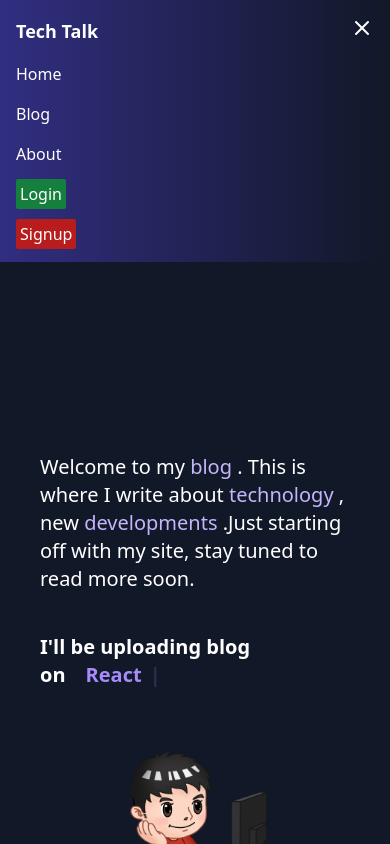
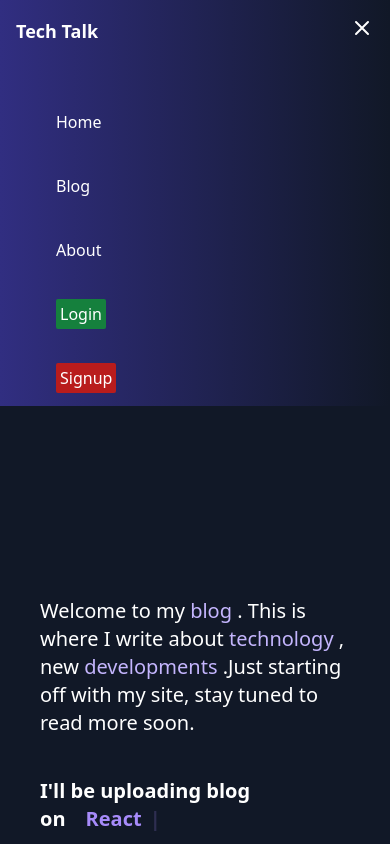
Before and after one commit to Rakesh-99/TechTalk-frontend, a React (Create React App) app: page / in a window 390 px wide. Both pictures are taken after a click on the button 362 px from the left and 28 px from the top of the page. Shown: the top 844 px of the page. Built offline with nearby package versions, Linux system fonts and the light colour scheme.

Commit message:
Ui enhancement

```diff
--- a/src/Components/NavBar/NavBar.jsx
+++ b/src/Components/NavBar/NavBar.jsx
@@ -105,7 +105,7 @@ const Navbar = () => {
                 //  NavBar for smaller devices :
 
                 isMenuOpen && (
-                    <div className="md:hidden mt-4 space-y-4">
+                    <div className="md:hidden mt-16  mx-10 space-y-10">
 
                         <li className='list-none text-white cursor-pointer hover:text-gray-300'><Link to={'/'}>Home</Link></li>
                         <li className='list-none text-white cursor-pointer hover:text-gray-300'><Link to={'/blog'}>Blog</Link></li>
```
